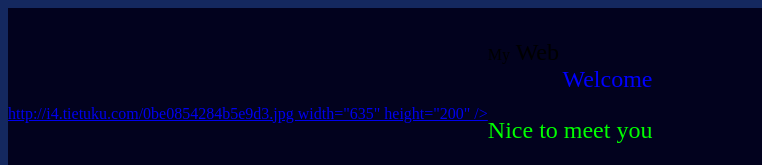
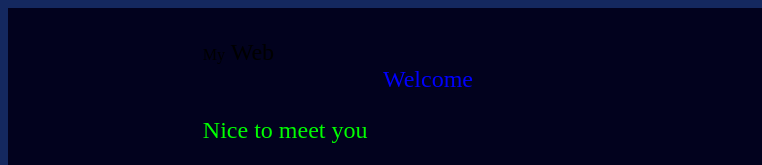
Before and after one commit to SUNQIHAO/sunqihao.github.com, a plain HTML site: page index.html in a window 1280 px wide. Shown: the top 165 px of the page, 0-762 px from the left. Drawn offline with Linux system fonts and the light colour scheme.

Commit message:
Update index.html

```diff
--- a/index.html
+++ b/index.html
@@ -94,7 +94,7 @@
 <body bgcolor="#14285f">
 <table width="100%" border="0" cellspacing="0" cellpadding="0">
   <tr bgcolor="02021e">
-    <td width="400" colspan="2" rowspan="2" nowrap="nowrap"><a href='http://tietuku.com/0be0854284b5e9d3'>http://i4.tietuku.com/0be0854284b5e9d3.jpg width="635" height="200" /></a></td>
+    <td width="400" colspan="2" rowspan="2" nowrap="nowrap"><a href='http://i4.tietuku.com/0be0854284b5e9d3.jpg'></a></td>
     <td width="360" height="58" nowrap="nowrap" id="logo" valign="bottom"><span class="pageName">My</span><span class="STYLE4"> Web</span></td>
     <td width="100%">&nbsp;</td>
   </tr>
```
